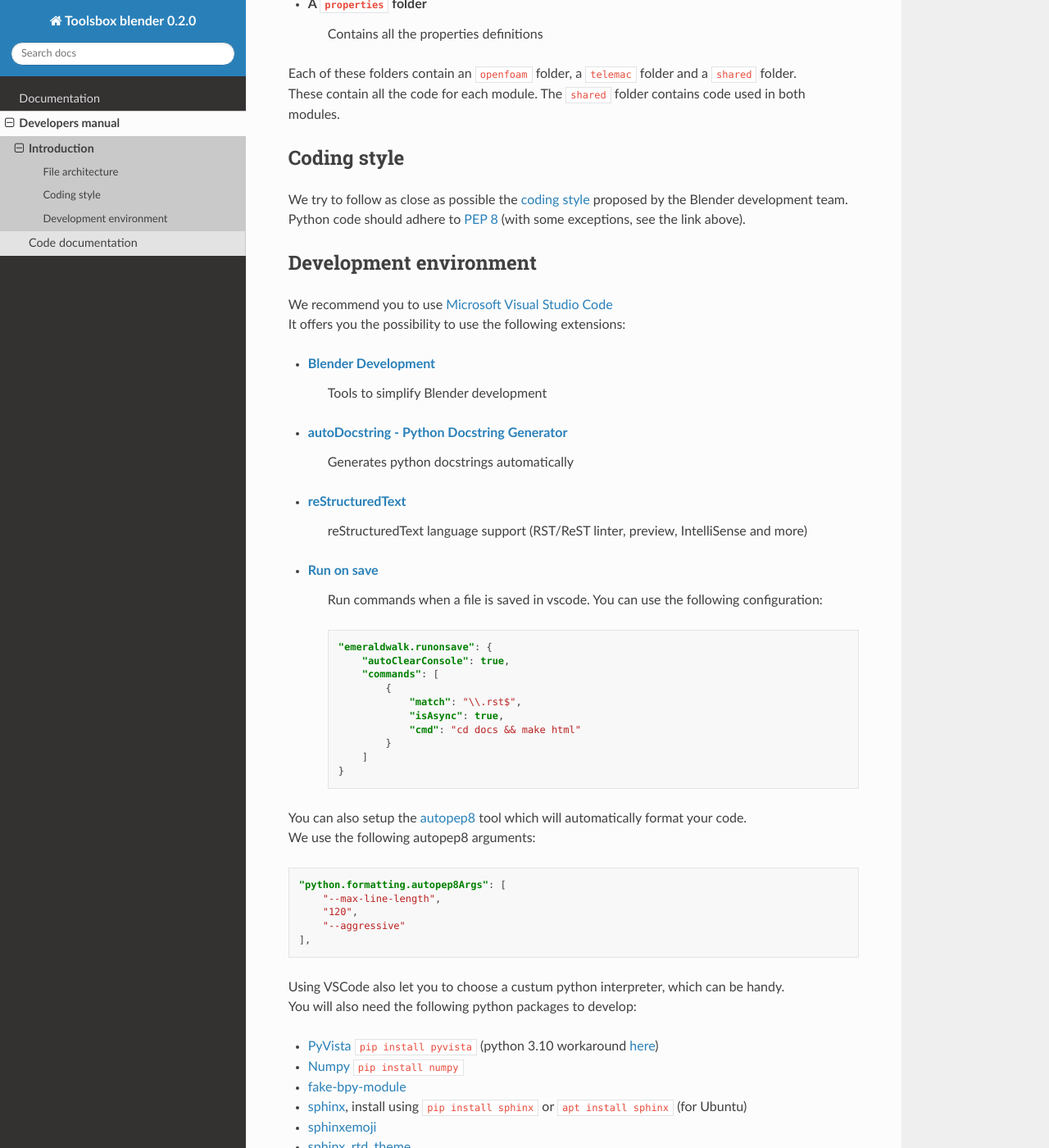
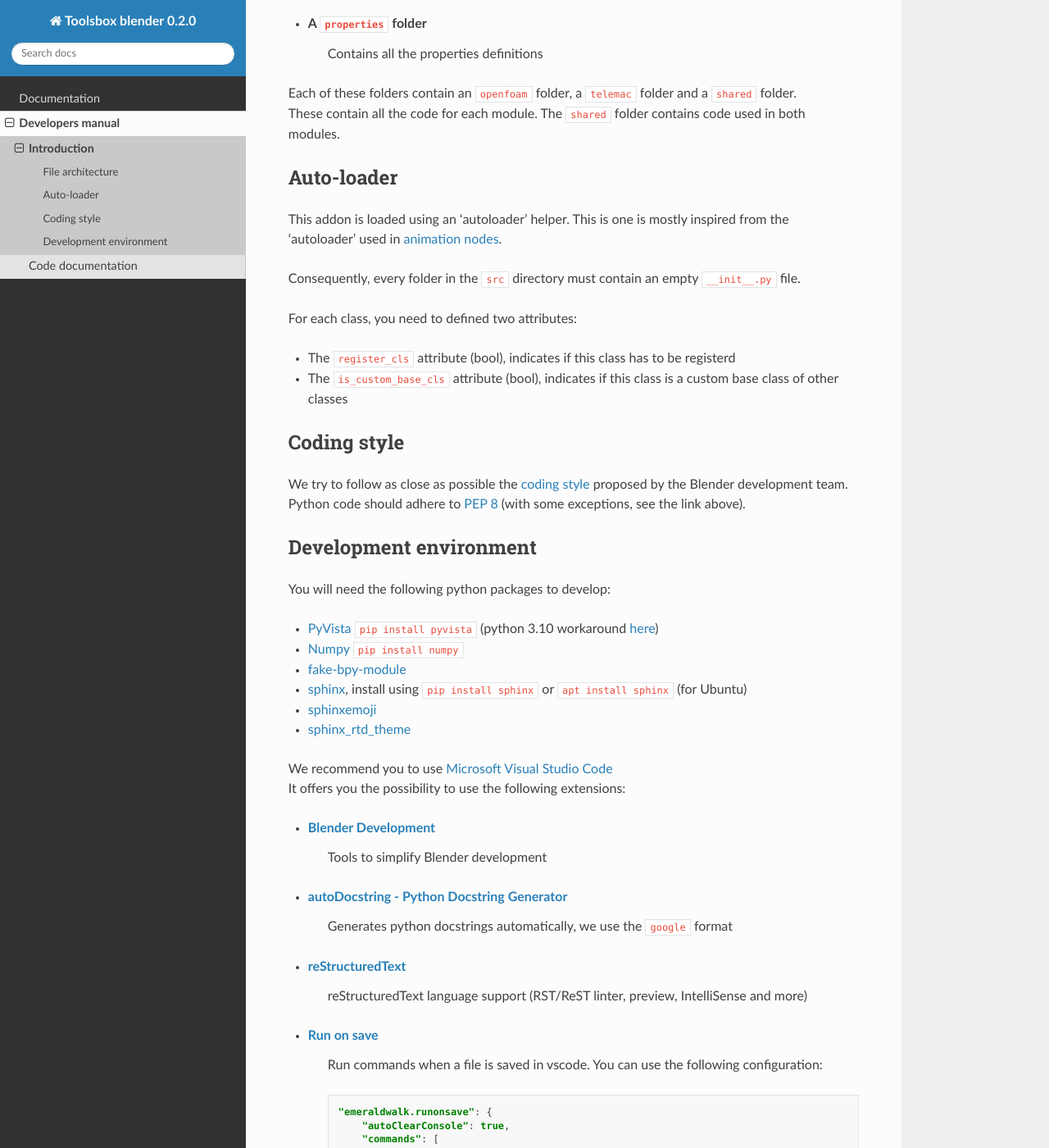
Before and after one commit to Artelia/NIMPHS, a Sphinx documentation site: the page built from docs/source/developers_manual/introduction.rst, in a window 1280 px wide and 1400 px high, scrolled down 537 px. Shown: the whole window at 82% size. Built offline with Sphinx 7.4.7 and the Read the Docs theme 2.0.0, drawn with Linux system fonts in a browser that asks for light colours; pages that are not in the unit, such as notebooks, are missing from menus; some of the changed text lies outside the part shown.

Commit message:
[Docs] Updated introduction developer manual

```diff
--- a/docs/source/developers_manual/introduction.rst
+++ b/docs/source/developers_manual/introduction.rst
@@ -2,6 +2,7 @@ Introduction
 ============
 
 * :ref:`file_architecture`
+* :ref:`auto_loader`
 * :ref:`coding_style`
 * :ref:`development_environment`
 
@@ -22,6 +23,20 @@ File architecture
 | Each of these folders contain an ``openfoam`` folder, a ``telemac`` folder and a ``shared`` folder.
 | These contain all the code for each module. The ``shared`` folder contains code used in both modules.
 
+.. _auto_loader:
+
+Auto-loader
+###########
+
+| This addon is loaded using an 'autoloader' helper. This is one is mostly inspired from the 'autoloader' used in `animation nodes <https://github.com/JacquesLucke/animation_nodes>`_.
+
+| Consequently, every folder in the ``src`` directory must contain an empty ``__init__.py`` file.
+
+| For each class, you need to defined two attributes:
+
+* The ``register_cls`` attribute (bool), indicates if this class has to be registerd
+* The ``is_custom_base_cls`` attribute (bool), indicates if this class is a custom base class of other classes
+
 .. _coding_style:
 
 Coding style
@@ -35,13 +50,22 @@ Coding style
 Development environment
 #######################
 
+| You will need the following python packages to develop:
+
+* `PyVista <https://docs.pyvista.org/#>`_ ``pip install pyvista`` (python 3.10 workaround `here <https://github.com/pyvista/pyvista/discussions/2064>`_)
+* `Numpy <https://numpy.org/doc/stable/#>`_ ``pip install numpy``
+* `fake-bpy-module <https://pypi.org/project/fake-bpy-module-latest/>`_
+* `sphinx <https://pypi.org/project/Sphinx/>`_, install using ``pip install sphinx`` or ``apt install sphinx`` (for Ubuntu)
+* `sphinxemoji <https://pypi.org/project/sphinxemoji/>`_
+* `sphinx_rtd_theme <https://pypi.org/project/sphinx-rtd-theme/>`_
+
 | We recommend you to use `Microsoft Visual Studio Code <https://code.visualstudio.com/>`_
 | It offers you the possibility to use the following extensions:
 
 * `Blender Development <https://marketplace.visualstudio.com/items?itemName=JacquesLucke.blender-development>`_
     | Tools to simplify Blender development
 * `autoDocstring - Python Docstring Generator <https://marketplace.visualstudio.com/items?itemName=njpwerner.autodocstring>`_
-    | Generates python docstrings automatically
+    | Generates python docstrings automatically, we use the ``google`` format
 * `reStructuredText <https://marketplace.visualstudio.com/items?itemName=lextudio.restructuredtext>`_
     | reStructuredText language support (RST/ReST linter, preview, IntelliSense and more)
 * `Run on save <https://marketplace.visualstudio.com/items?itemName=emeraldwalk.RunOnSave>`_
@@ -68,15 +92,9 @@ Development environment
     "python.formatting.autopep8Args": [
         "--max-line-length",
         "120",
-        "--aggressive"
+        "--aggressive",
+        "--ignore",
+        "E402"
     ],
 
 | Using VSCode also let you to choose a custum python interpreter, which can be handy.
-| You will also need the following python packages to develop:
-
-* `PyVista <https://docs.pyvista.org/#>`_ ``pip install pyvista`` (python 3.10 workaround `here <https://github.com/pyvista/pyvista/discussions/2064>`_)
-* `Numpy <https://numpy.org/doc/stable/#>`_ ``pip install numpy``
-* `fake-bpy-module <https://pypi.org/project/fake-bpy-module-latest/>`_
-* `sphinx <https://pypi.org/project/Sphinx/>`_, install using ``pip install sphinx`` or ``apt install sphinx`` (for Ubuntu)
-* `sphinxemoji <https://pypi.org/project/sphinxemoji/>`_
-* `sphinx_rtd_theme <https://pypi.org/project/sphinx-rtd-theme/>`_
```
Also changed, not shown: 2 other files.
